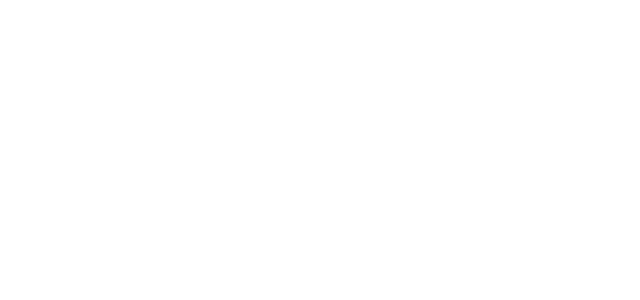
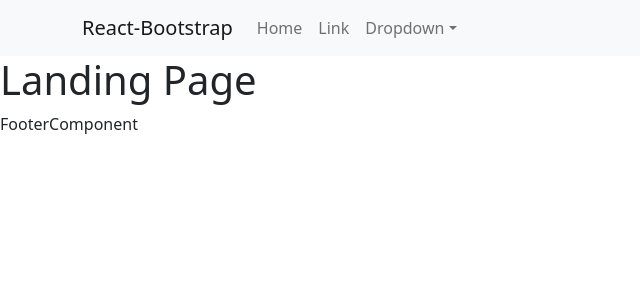
Before and after one commit to syauqiamiq/dot-freelance-test, a Next.js app: page / in a window 1280 px wide. Shown: the top 300 px of the page, without its empty margins (0-640 px from the left). Built offline with nearby package versions, Linux system fonts and the light colour scheme.

Commit message:
feat: Add Redux

```diff
--- /dev/null
+++ b/app/store.js
@@ -0,0 +1,6 @@
+import { configureStore } from '@reduxjs/toolkit';
+import rootReducer from '../redux';
+
+export default configureStore({
+  reducer: rootReducer,
+});
--- /dev/null
+++ b/components/FooterComponent/FooterComponent.jsx
@@ -0,0 +1,7 @@
+import React from 'react';
+
+const FooterComponent = () => {
+  return <div>FooterComponent</div>;
+};
+
+export default FooterComponent;
--- /dev/null
+++ b/components/NavbarComponent/NavbarComponent.jsx
@@ -0,0 +1,27 @@
+import { Container, Nav, Navbar, NavDropdown } from 'react-bootstrap';
+
+const NavbarComponent = () => {
+  return (
+    <Navbar bg="light" expand="lg">
+      <Container>
+        <Navbar.Brand href="#home">React-Bootstrap</Navbar.Brand>
+        <Navbar.Toggle aria-controls="basic-navbar-nav" />
+        <Navbar.Collapse id="basic-navbar-nav">
+          <Nav className="me-auto">
+            <Nav.Link href="#home">Home</Nav.Link>
+            <Nav.Link href="#link">Link</Nav.Link>
+            <NavDropdown title="Dropdown" id="basic-nav-dropdown">
+              <NavDropdown.Item href="#action/3.1">Action</NavDropdown.Item>
+              <NavDropdown.Item href="#action/3.2">Another action</NavDropdown.Item>
+              <NavDropdown.Item href="#action/3.3">Something</NavDropdown.Item>
+              <NavDropdown.Divider />
+              <NavDropdown.Item href="#action/3.4">Separated link</NavDropdown.Item>
+            </NavDropdown>
+          </Nav>
+        </Navbar.Collapse>
+      </Container>
+    </Navbar>
+  );
+};
+
+export default NavbarComponent;
--- /dev/null
+++ b/components/index.js
@@ -0,0 +1,4 @@
+import NavbarComponent from './NavbarComponent/NavbarComponent';
+import FooterComponent from './FooterComponent/FooterComponent';
+
+export { NavbarComponent, FooterComponent };
--- a/pages/_app.js
+++ b/pages/_app.js
@@ -1,8 +1,14 @@
 import '../styles/globals.css';
 import 'bootstrap/dist/css/bootstrap.min.css';
+import { Provider } from 'react-redux';
+import store from '../app/store';
 
 function MyApp({ Component, pageProps }) {
-  return <Component {...pageProps} />;
+  return (
+    <Provider store={store}>
+      <Component {...pageProps} />
+    </Provider>
+  );
 }
 
 export default MyApp;
--- a/pages/index.jsx
+++ b/pages/index.jsx
@@ -1,4 +1,5 @@
 import Head from 'next/head';
+import Template from '../template/Template';
 
 export default function Home() {
   return (
@@ -8,6 +9,9 @@
         <meta name="description" content="Landing Page" />
         <link rel="icon" href="/favicon.ico" />
       </Head>
+      <Template>
+        <h1>Landing Page</h1>
+      </Template>
     </div>
   );
 }
--- /dev/null
+++ b/redux/index.js
@@ -0,0 +1,8 @@
+import { combineReducers } from '@reduxjs/toolkit';
+import { questionReducers } from './slices';
+
+const rootReducer = combineReducers({
+  questionReducers: questionReducers,
+});
+
+export default rootReducer;
--- /dev/null
+++ b/redux/slices/index.js
@@ -0,0 +1,2 @@
+import questionReducers from './questionSlice';
+export { questionReducers };
--- /dev/null
+++ b/redux/slices/questionSlice.js
@@ -0,0 +1,15 @@
+import { createSlice } from '@reduxjs/toolkit';
+
+const initialState = {
+  loading: false,
+  data: false,
+  error: false,
+};
+
+export const questionSlice = createSlice({
+  name: 'question',
+  initialState,
+  reducers: {},
+});
+
+export default questionSlice.reducer;
--- /dev/null
+++ b/template/Template.jsx
@@ -0,0 +1,14 @@
+import React from 'react';
+import { FooterComponent, NavbarComponent } from '../components';
+
+const Template = ({ children }) => {
+  return (
+    <>
+      <NavbarComponent />
+      {children}
+      <FooterComponent />
+    </>
+  );
+};
+
+export default Template;
```
Also changed, not shown: components/template/Template.jsx (deleted, +0 -9 lines).
